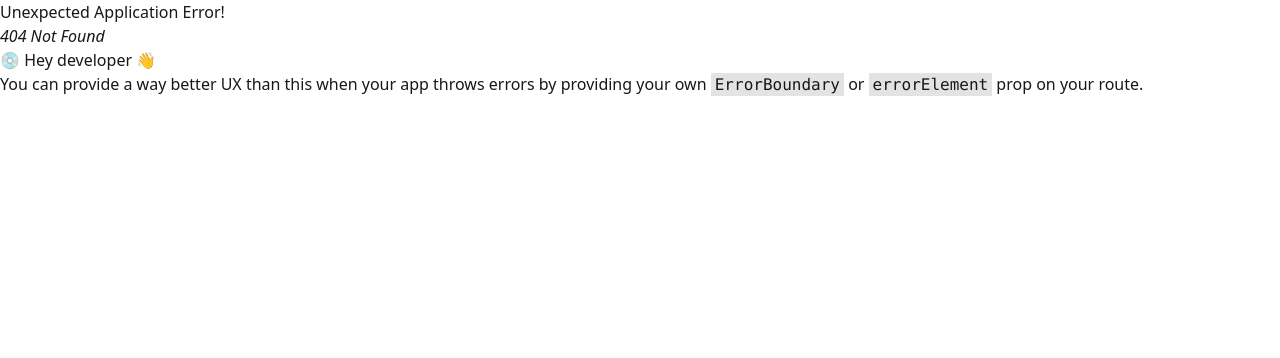
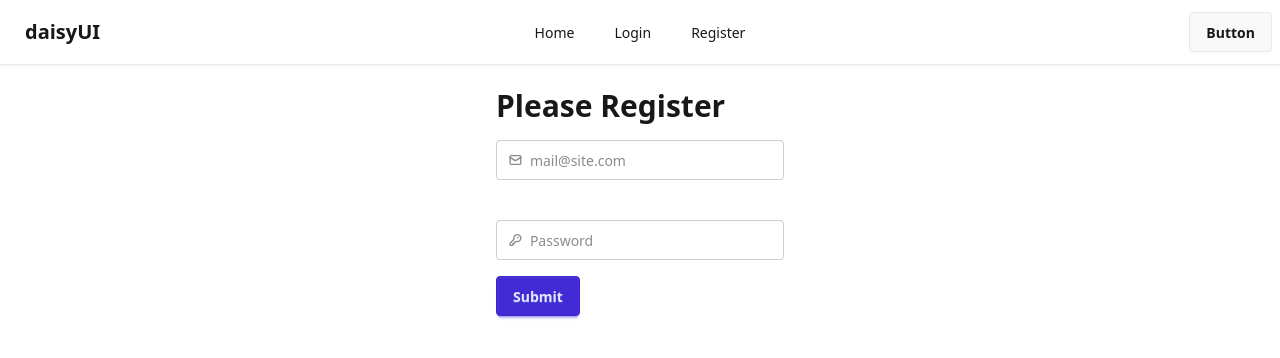
Before and after one commit to Ashahab007/mil-9-m-50-explore-email-password-auth, a React (Vite) app: page /registar in a window 1280 px wide. Before the commit this address had no page. Shown: the top 358 px of the page. Built offline with nearby package versions, Linux system fonts and the light colour scheme.

Commit message:
created createUserWithEmailAndPassword and successfully get the data in console and in firebase user data

```diff
--- a/package.json
+++ b/package.json
@@ -11,6 +11,7 @@
   },
   "dependencies": {
     "@tailwindcss/vite": "^4.1.4",
+    "firebase": "^11.6.1",
     "react": "^19.0.0",
     "react-dom": "^19.0.0",
     "react-router": "^7.5.2",
--- a/src/components/NavBar/NavBar.jsx
+++ b/src/components/NavBar/NavBar.jsx
@@ -1,9 +1,51 @@
 import React from "react";
+import { NavLink } from "react-router";
 
 const NavBar = () => {
+  const links = (
+    <>
+      <NavLink to="/">Home</NavLink>
+      <NavLink to="/login">Login</NavLink>
+      <NavLink to="registar">Register</NavLink>
+    </>
+  );
   return (
-    <div>
-      <h3>Navbar</h3>
+    <div className="navbar bg-base-100 shadow-sm">
+      <div className="navbar-start">
+        <div className="dropdown">
+          <div tabIndex={0} role="button" className="btn btn-ghost lg:hidden">
+            <svg
+              xmlns="http://www.w3.org/2000/svg"
+              className="h-5 w-5"
+              fill="none"
+              viewBox="0 0 24 24"
+              stroke="currentColor"
+            >
+              <path
+                strokeLinecap="round"
+                strokeLinejoin="round"
+                strokeWidth="2"
+                d="M4 6h16M4 12h8m-8 6h16"
+              />{" "}
+            </svg>
+          </div>
+          <ul
+            tabIndex={0}
+            className="menu menu-sm dropdown-content bg-base-100 rounded-box z-1 mt-3 w-52 p-2 shadow"
+          >
+            {links}
+          </ul>
+        </div>
+        <a className="btn btn-ghost text-xl">daisyUI</a>
+      </div>
+      <div className="navbar-center ">
+        <ul className="menu menu-horizontal px-1 hidden lg:flex gap-10">
+          {links}
+        </ul>
+      </div>
+      <div className="navbar-end">
+        <a className="btn">Button</a>
+      </div>
     </div>
   );
 };
--- /dev/null
+++ b/src/components/Registar/Registar.jsx
@@ -0,0 +1,105 @@
+import { createUserWithEmailAndPassword } from "firebase/auth";
+import React from "react";
+import { auth } from "../../firebase.init";
+
+const Registar = () => {
+  // 1.1 created handleRegister
+  const handleRegistar = (e) => {
+    e.preventDefault();
+    // 1.5 get the data from the field email and password field
+    const email = e.target.email.value;
+    const password = e.target.password.value;
+    console.log(email, password);
+
+    // 2.8 in handle register use createUserWithEmailAndPassword with 3 parameter from doc
+    createUserWithEmailAndPassword(auth, email, password)
+      .then((result) => {
+        console.log(result);
+      })
+      .catch((err) => {
+        console.log(err);
+      });
+  };
+  // 1.0 created two input field email, password
+  return (
+    <form
+      onSubmit={handleRegistar}
+      className="space-y-4 mt-6 max-w-2xs mx-auto"
+    >
+      {/* Email field */}
+      <h3 className="text-3xl font-bold">Please Register</h3>
+      <div>
+        <label className="input validator join-item">
+          <svg
+            className="h-[1em] opacity-50"
+            xmlns="http://www.w3.org/2000/svg"
+            viewBox="0 0 24 24"
+          >
+            <g
+              strokeLinejoin="round"
+              strokeLinecap="round"
+              strokeWidth="2.5"
+              fill="none"
+              stroke="currentColor"
+            >
+              <rect width="20" height="16" x="2" y="4" rx="2"></rect>
+              <path d="m22 7-8.97 5.7a1.94 1.94 0 0 1-2.06 0L2 7"></path>
+            </g>
+          </svg>
+          {/* 1.3 created a attributes called name='email' to get the data */}
+          <input
+            type="email"
+            placeholder="mail@site.com"
+            name="email"
+            required
+          />
+        </label>
+        <div className="validator-hint hidden">Enter valid email address</div>
+      </div>
+
+      <br />
+      {/* Password field */}
+      <label className="input validator">
+        <svg
+          className="h-[1em] opacity-50"
+          xmlns="http://www.w3.org/2000/svg"
+          viewBox="0 0 24 24"
+        >
+          <g
+            strokeLinejoin="round"
+            strokeLinecap="round"
+            strokeWidth="2.5"
+            fill="none"
+            stroke="currentColor"
+          >
+            <path d="M2.586 17.414A2 2 0 0 0 2 18.828V21a1 1 0 0 0 1 1h3a1 1 0 0 0 1-1v-1a1 1 0 0 1 1-1h1a1 1 0 0 0 1-1v-1a1 1 0 0 1 1-1h.172a2 2 0 0 0 1.414-.586l.814-.814a6.5 6.5 0 1 0-4-4z"></path>
+            <circle cx="16.5" cy="7.5" r=".5" fill="currentColor"></circle>
+          </g>
+        </svg>
+        {/* 1.4 created a attributes called name='password' to get the data */}
+        <input
+          name="password"
+          type="password"
+          required
+          placeholder="Password"
+          //   minlength="8"
+          /* pattern="(?=.*\d)(?=.*[a-z])(?=.*[A-Z]).{8,}"
+          title="Must be more than 8 characters, including number, lowercase letter, uppercase letter" */
+        />
+      </label>
+      {/* <p className="validator-hint hidden">
+        Must be more than 8 characters, including
+        <br />
+        At least one number <br />
+        At least one lowercase letter <br />
+        At least one uppercase letter
+      </p> */}
+      <br />
+      <button className="btn btn-primary" type="submit">
+        Submit
+      </button>
+    </form>
+  );
+};
+
+export default Registar;
--- /dev/null
+++ b/src/firebase.init.js
@@ -0,0 +1,29 @@
+import { getAuth } from "firebase/auth";
+
+// 2.0 create firebase.init.js
+// 2.1 In firebase site create a firebase project from get started => name your project name
+// 2.3 go to authentication => sign in method tab => Email/Password => enable it => save
+// 2.4 again go to ur project => web => registar App => name ur app & registar
+// 2.5 after register it redirects the page now use npm to install and copy the code below npm & paste it here
+
+// 2.6 paste
+// Import the functions you need from the SDKs you need
+import { initializeApp } from "firebase/app";
+// TODO: Add SDKs for Firebase products that you want to use
+// https://firebase.google.com/docs/web/setup#available-libraries
+
+// Your web app's Firebase configuration
+const firebaseConfig = {
+  apiKey: "AIzaSyDdwu_vlKnWvL1ihOFA2HQ0x-04fnU10KA",
+  authDomain: "email-password-auth-68da5.firebaseapp.com",
+  projectId: "email-password-auth-68da5",
+  storageBucket: "email-password-auth-68da5.firebasestorage.app",
+  messagingSenderId: "1029039954947",
+  appId: "1:1029039954947:web:dd089cc71666357e22c236",
+};
+
+// Initialize Firebase
+const app = initializeApp(firebaseConfig);
+
+// 2.7 now copy const auth = getAuth(app) from get started and export it
+export const auth = getAuth(app);
--- a/src/layout/Root/Root.jsx
+++ b/src/layout/Root/Root.jsx
@@ -1,9 +1,11 @@
 import React from "react";
 import { Outlet } from "react-router";
+import NavBar from "../../components/NavBar/NavBar";
 
 const Root = () => {
   return (
     <>
+      <NavBar></NavBar>
       <Outlet></Outlet>
     </>
   );
--- a/src/main.jsx
+++ b/src/main.jsx
@@ -5,9 +5,19 @@ import { createBrowserRouter, RouterProvider } from "react-router";
 import Root from "./layout/Root/Root.jsx";
 import Home from "./components/Home/Home.jsx";
 import "./App.css";
+import LogIn from "./components/LogIn/LogIn.jsx";
+import Registar from "./components/Registar/Registar.jsx";
 
 const router = createBrowserRouter([
-  { path: "/", Component: Root, children: [{ index: true, Component: Home }] },
+  {
+    path: "/",
+    Component: Root,
+    children: [
+      { index: true, Component: Home },
+      { path: "login", Component: LogIn },
+      { path: "registar", Component: Registar },
+    ],
+  },
 ]);
 
 createRoot(document.getElementById("root")).render(
```
Also changed, not shown: 1 other file (tests, documents, lock files or other folders).
